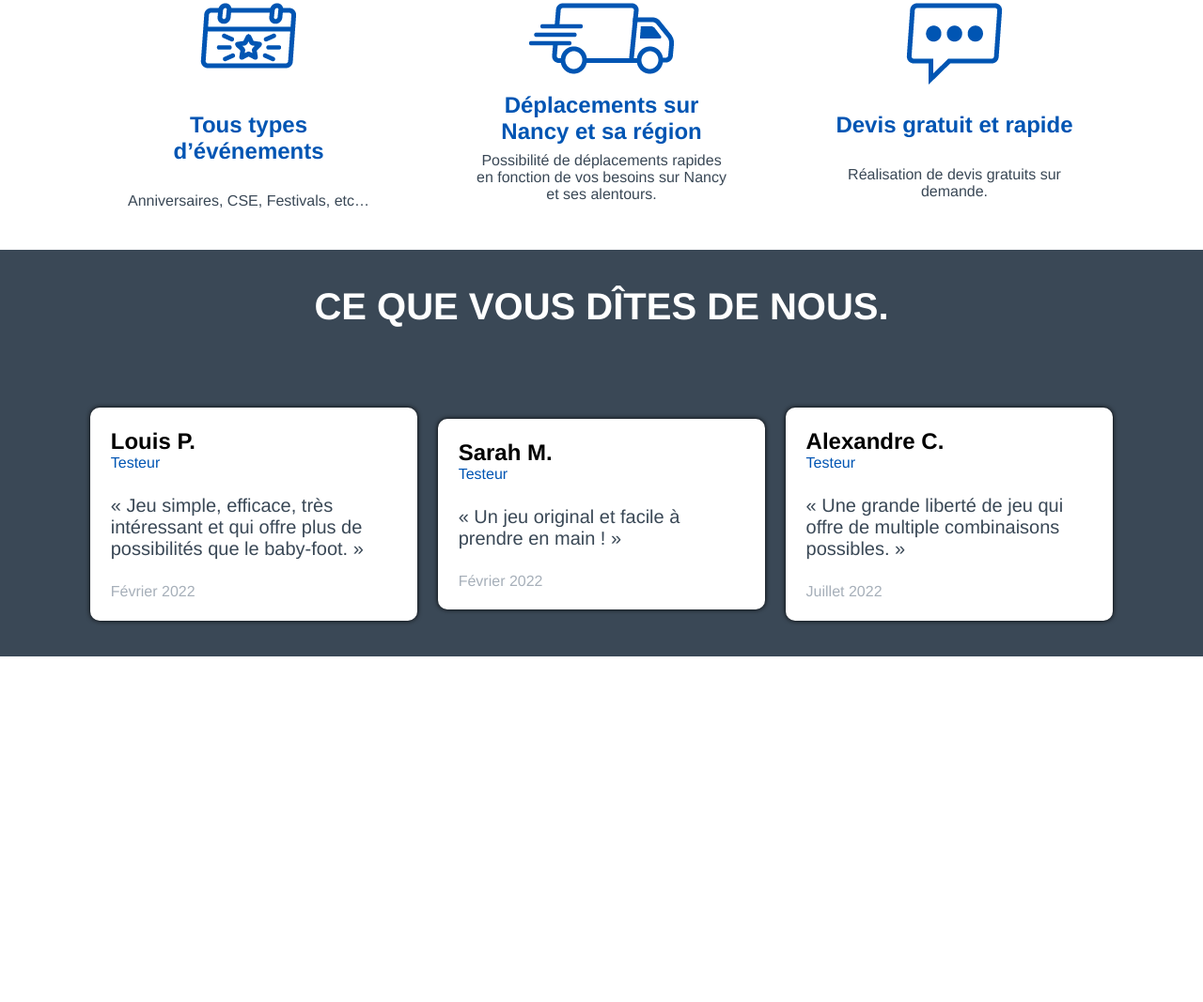
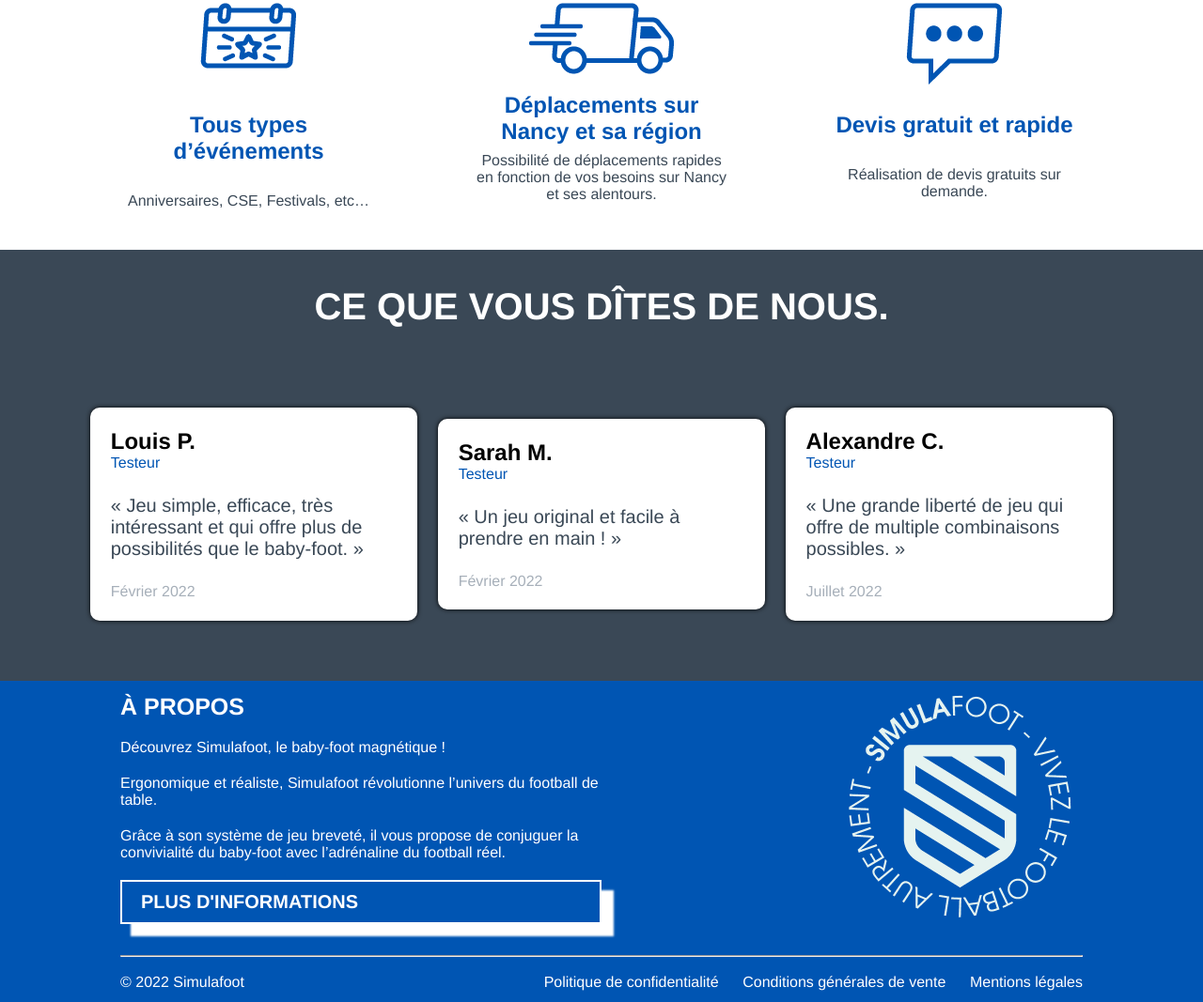
Before and after one commit to Akip2/simulafoot, a plain HTML site: page index.html in a window 1280 px wide. Shown: the part 1547-2614 px from the top of the page at 94% size. Before the commit the page ends 2246 px from the top, so only its background shows below. Drawn offline with Linux system fonts and the light colour scheme; a web font is replaced by a local one.

Commit message:
Ajout footer

```diff
--- a/css/style.css
+++ b/css/style.css
@@ -6,8 +6,6 @@ header{
 	top: 0;
 	left: 0;
 	z-index: 1000;
-
-    color: white;
 
     display: flex;
     flex-direction: row;
@@ -18,12 +16,53 @@ header{
     padding-bottom: 1%;
 }
 
-h1{
+footer{
+    padding-left: 10%;
+    padding-right: 10%;
+
+    padding-top: 1%;
+    padding-bottom: 1%;
+}
+
+footer h1{
+    text-transform: uppercase;
+    font-size: 25px;
+}
+
+footer section{
+    width: 50%;
+    display: flex;
+    flex-direction: column;
+
+    gap: 20px;
+}
+
+#footer_core{
+    margin-bottom: 32px;
+}
+
+ul{
+    list-style: none;
+}
+
+a{
+    color:inherit;
+    text-decoration: inherit;
+}
+
+nav a{
+    transition: color 0.35s;
+}
+
+nav a:hover{
+    color: rgb(161, 196, 222);
+}
+
+#main_container h1, #feedback h1{
     text-transform: uppercase;
     font-size: 40px;
     font-family: 'Archivo', Helvetica, Arial, Lucida, sans-serif;
     margin-bottom: 85px;
-
 }
 
 #main_container h1, #main_container h2, i{
@@ -39,7 +78,7 @@ h1{
     margin-top: 50px;
 
     padding-top: 3%;
-    padding-bottom: 3%;
+    padding-bottom: 5%;
 }
 
 #feedback h1{
@@ -113,6 +152,26 @@ i{
     box-shadow: 0px 0px rgb(0,85,179);
 }
 
+.boxbutton_blue{
+    transition: color, background-color 0.35s, box-shadow 0.35s;
+
+    font-size: 20px;
+    color: white;
+    text-decoration: none;
+    text-transform: uppercase;
+    border: 2px solid white;
+
+    box-shadow: 12px 12px 2px 1px white;
+    padding: 10px 20px;
+    display:inline-block;
+}
+
+.boxbutton_blue:hover{
+    color: rgb(0,85,179);
+    background-color: white;
+    box-shadow: 0px 0px white;
+}
+
 aside{
     display: flex;
     flex-direction: column;
@@ -132,8 +191,7 @@ aside{
     margin-right: 8%;
 }
 
-#menu_header ul{
-    list-style: none;
+#menu_header ul, #menu_footer ul{
     display: flex;
     flex-direction: row;
     gap: 2vw;
@@ -142,8 +200,6 @@ aside{
 #menu_header a{
     font-size: 1vw;
     text-transform: uppercase;
-    color:inherit;
-    text-decoration: inherit;
 }
 
 
@@ -186,8 +242,6 @@ aside{
     width: 80%;
     display: flex;
     flex-direction: row;
-
-    gap: 3%;
 }
 
 #event_bottom div{
@@ -228,6 +282,14 @@ aside{
 
 .blue_bg{
     background-color: rgb(0,85,179);
+    color: white;
+}
+
+
+.default_horizontal_container{
+    display: flex;
+    flex-direction: row;
+    justify-content: space-between;
 }
 
 div.round{
--- a/index.html
+++ b/index.html
@@ -108,5 +108,36 @@
                 </div>
             </div>
         </section>
+
+        <footer class="blue_bg">
+            <div class="default_horizontal_container" id="footer_core">
+                <section>
+                    <h1>à propos</h1>
+                    <p>Découvrez Simulafoot, le baby-foot magnétique !</p>
+                    <p>Ergonomique et réaliste, Simulafoot révolutionne l’univers du football de table.</p>
+                    <p>Grâce à son système de jeu breveté, il vous propose de conjuguer la convivialité du baby-foot avec l’adrénaline du football réel.</p>
+
+                    <a href="" class="boxbutton_blue"><b>Plus d'informations</b></a>
+                </section>
+
+                <div>
+                    <img src="img/Simulafoot_ecusson_footer.png" alt="Ecusson Simulafoot">
+                </div>
+            </div>
+
+            <hr>
+            <br>
+
+            <div class="default_horizontal_container">
+                <p>© 2022 Simulafoot</p>
+                <nav id="menu_footer">
+                    <ul>
+                        <li><a href="">Politique de confidentialité</a></li>
+                        <li><a href="">Conditions générales de vente</a></li>
+                        <li><a href="">Mentions légales</a></li>
+                    </ul>
+                </nav>
+            </div>
+        </footer>
     </body>
 </html>
```
Also changed, not shown: img/Simulafoot_ecusson_footer.png (added).
